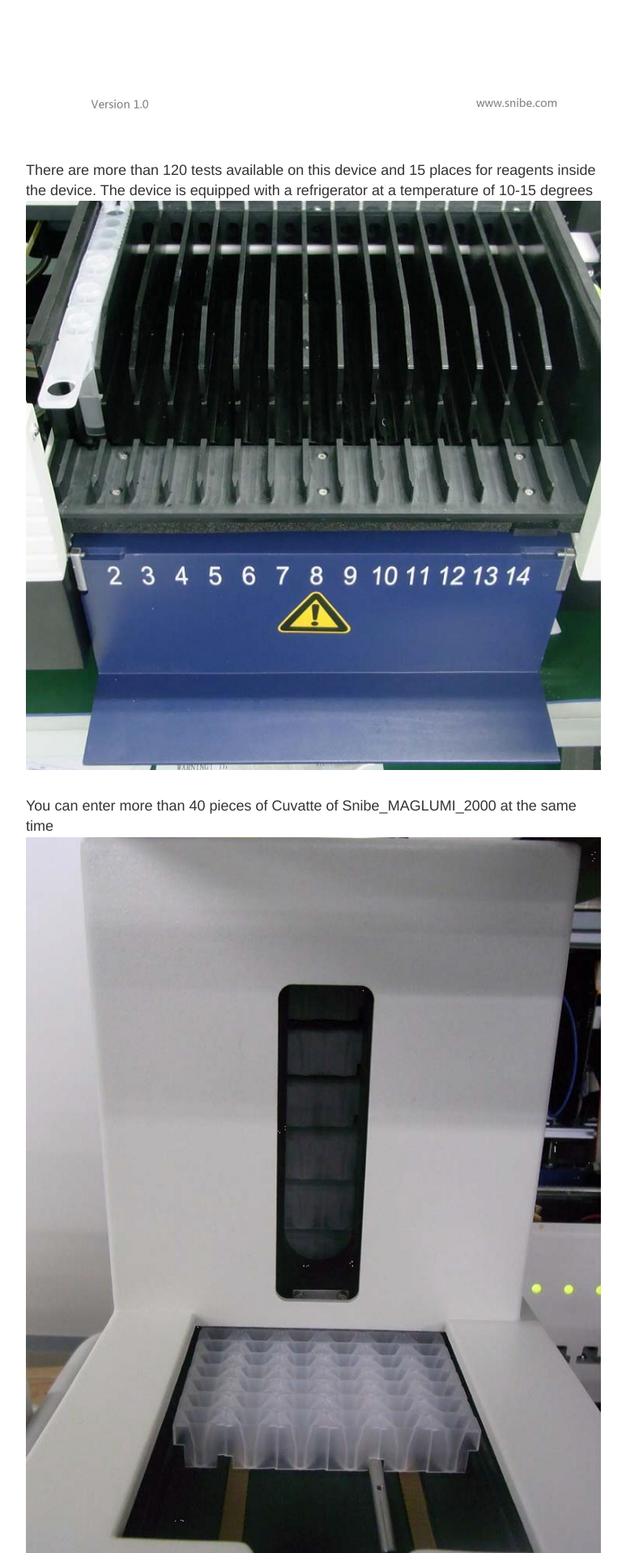
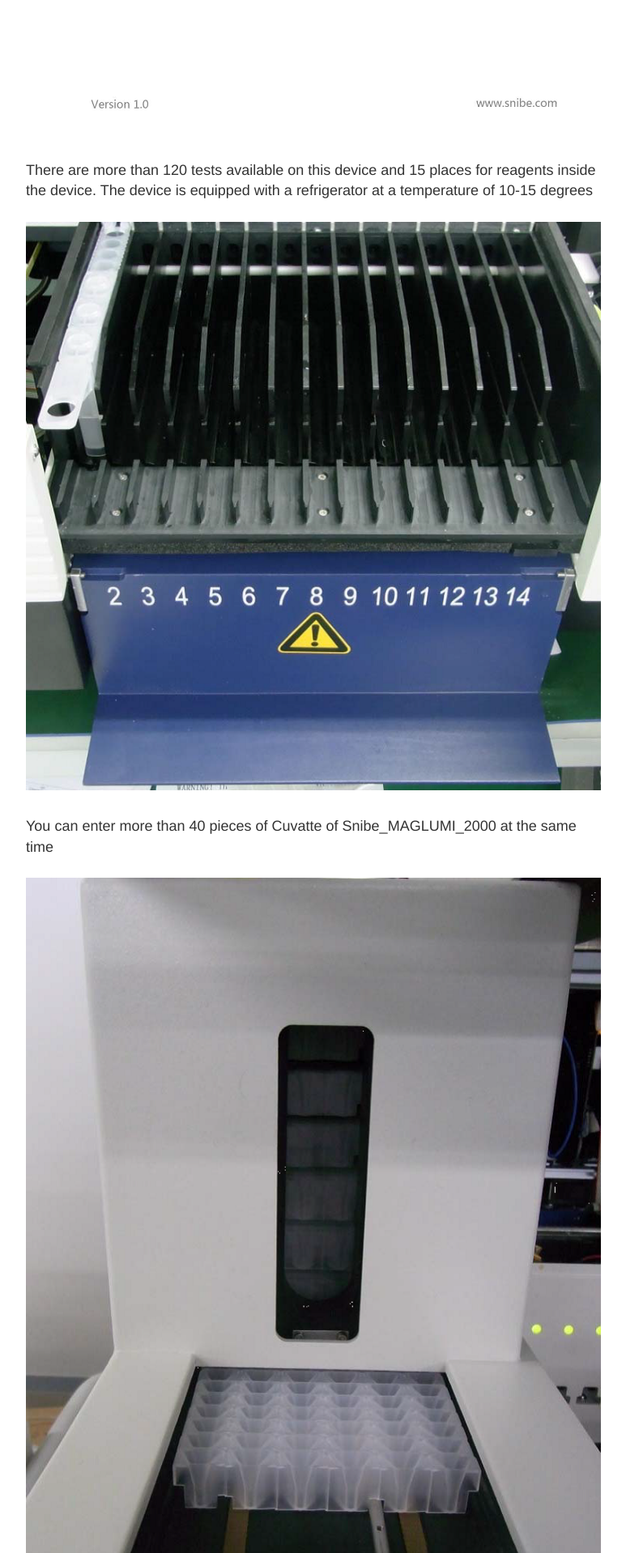
Before and after one commit to ghadeerga/ghadeerga.github.io, a Jekyll site: the page built from _posts/2021-04-23-The-Daily-Maintenance-of-the -Snibe_MAGLUMI_2000 (Automatic-Immunoassay-Analyzer).md, in a window 1280 px wide. Shown: the part 1145-3063 px from the top of the page at 81% size, without its empty margins (253-1026 px from the left). Built offline with Jekyll 4.4.1, drawn with Linux system fonts in a browser that asks for light colours; our own code applies the rules of GitHub Pages for plain Markdown files.

Commit message:
Update 2021-04-23-The-Daily-Maintenance-of-the -Snibe_MAGLUMI_2000 (Automatic-Immunoassay-Analyzer).md

```diff
--- a/_posts/2021-04-23-The-Daily-Maintenance-of-the -Snibe_MAGLUMI_2000 (Automatic-Immunoassay-Analyzer).md
+++ b/_posts/2021-04-23-The-Daily-Maintenance-of-the -Snibe_MAGLUMI_2000 (Automatic-Immunoassay-Analyzer).md
@@ -1,14 +1,18 @@
 In this articel I will talk about how to use and perform the daily maintenance of the **Snibe_MAGLUMI_2000** (Automatic Immunoassay Analyzer) for Hormones ,viruses and torch tests. Device that is easy to use from other devices
 ![Maglumi Snibe 2000](/images/Maglumi-2000.jpg)
 There are more than 120 tests available on this device and 15 places for reagents inside the device. The device is equipped with a refrigerator at a temperature of 10-15 degrees
+<br>
 <br>
 ![area reagents of snibe-2000.png](/images/area-reagents-of snibe-2000.png)
 
 You can enter more than 40 pieces of Cuvatte of Snibe_MAGLUMI_2000 at the same time
 <br>
+<br>
 ![reaction-modules-of-snibe-2000](/images/reaction-modules-of-snibe-2000.png)
 <br>
+<br>
 Entering of samples is done by placing the entire tube if the quantity is large or if the sample amount is small. We separate it into the eppendorf tube and put it in a glass tube filled with water for the electrical conduction process.
+<br>
 <br>
 
 **How to operate Snibe_MAGLUMI_2000**
@@ -16,12 +20,15 @@
 
 -Each reagent contains a magnetic micro-bead, so when introducing a new reagent, wait 30 mines for the Mixing process for the magnetic micro-bead.
 <br>
+<br>
 ![magnetic-micro-bead-of-snibe](/images/magnetic-micro-bead-of-snibe.png)
 
 
 -Each reagent contains a barcode with RF ID technology through which the device reads the name of the reagent and its information and transfers it to an automatic software
 <br>
+<br>
 ![RF-ID-of-snibe-2000](/images/RF-ID-of-snibe-2000.png)
+<br>
 <br>
 **We do daily maintenance:**
 
@@ -33,6 +40,7 @@
   Washer to 3
   Chamber to 10 as in the picture below
   <br>
+  <br>
   ![mintenance](/images/mintenance.jpg)
 
   When we need to do the calibration of any reagent, cal comes combined with the reagent itself.
@@ -43,20 +51,25 @@
 
 -System Liquid -Wash buffer- is prepared in 10 L of DW and the device comes with three boxes of 10 L size, because when prepared, it needs to stay for 6 hours before using it to set the PH
 <br>
+<br>
 ![Wash-buffer(System-Liquid)](/images/Wash-buffer(System-Liquid).png)
+<br>
 <br>
 
 -To make the dilution of any test:
  choose the test and then press dilution then Save
+ <br>
  <br>
 
 **The device that consists of: **
 
 1. Substrate reagents (Starter1 and Starter 2) When one of them is finished, we must exchange the two together because the device is withdrawn from the two at the same time
  <br>
+ <br>
 ![Substrate-reagents-(Starter 1.Starter 2)of-snib](/images/Substrate-reagents-(Starter1.Starter 2)of-snib.png)
 
 2. Reaction Module (Cuvatte) you can load them when the device works
+<br>
 <br>
 ![Reaction-Module(Cuvatte)-of-snibe  (2)](/images/Reaction-Module(Cuvatte)-of-snibe  (2).png)
 
@@ -67,6 +80,7 @@
 1. weekly, in the case of working on the device daily
 2. In the case of changing the Starter reagent with a new lot number.
   You should put the LC in the position 11 or 12
+  <br>
   <br>
 
 ![Rak-sample-of-snibe-2000](/images/Rak-sample-of-snibe-2000.png)
@@ -79,4 +93,5 @@
   there is a sensor that senses that it has been emptied
   we do not need to clear it from the system unlike Cuvatte Solid waste we need after emptying it to reset it from the system if we don't reset, it can be Causes sudden interruption of work
   <br>
+  <br>
   ![Reset-Reaction-Modul-(Cuvatte)](/images/Reset-Reaction-Modul-(Cuvatte).jpg)
```
